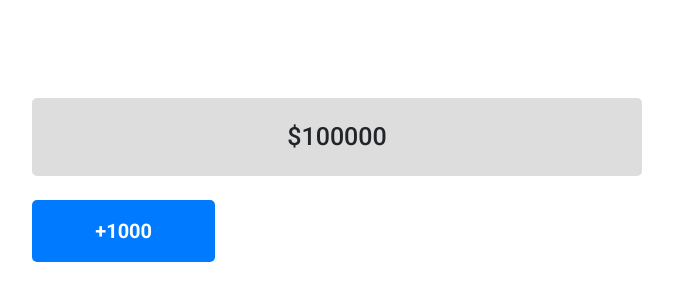
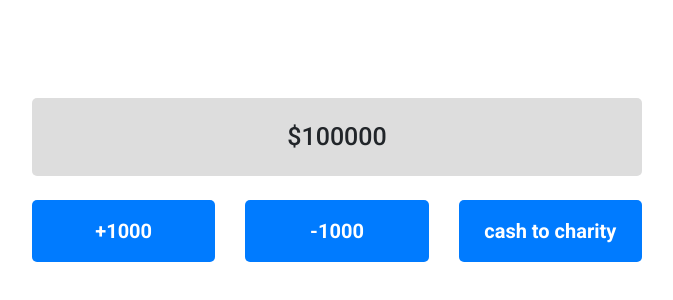
Before and after one commit to hossainrabbi/legend-of-zorro, a React (Create React App) app: page / in a window 1280 px wide. Shown: the part 220-520 px from the top of the page, without its empty margins (303-976 px from the left). Built offline with nearby package versions, Linux system fonts and the light colour scheme.

Commit message:
negatesBalance and cashToCharity end

```diff
--- a/src/components/BankButtons.js
+++ b/src/components/BankButtons.js
@@ -1,24 +1,36 @@
 import React from 'react';
 import { Button, Col, Row } from 'react-bootstrap';
 import { connect } from 'react-redux';
-import { addBalance } from '../redux/actions/balanceAction';
+import { addBalance, cashToCharity, negatesBalance } from '../redux/actions/balanceAction';
 
-const BankButtons = ({ addedBalance }) => (
+const BankButtons = (props) => (
     <Row className="mt-4">
         <Col md={4}>
-            <Button className="custom-btn w-100 py-3" onClick={() => addedBalance()}>
+            <Button className="custom-btn w-100 py-3" onClick={() => props.addBalance()}>
                 +1000
+            </Button>
+        </Col>
+        <Col md={4}>
+            <Button className="custom-btn w-100 py-3" onClick={() => props.negatesBalance()}>
+                -1000
+            </Button>
+        </Col>
+        <Col md={4}>
+            <Button className="custom-btn w-100 py-3" onClick={() => props.cashToCharity()}>
+                cash to charity
             </Button>
         </Col>
     </Row>
 );
 
 const mapStateToProps = (state) => ({
-    numOfCake: state.numOfCake,
+    bankBalance: state.bankBalance,
 });
 
 const mapDispatchToProps = (dispatch) => ({
-    addedBalance: () => dispatch(addBalance()),
+    addBalance: () => dispatch(addBalance()),
+    negatesBalance: () => dispatch(negatesBalance()),
+    cashToCharity: () => dispatch(cashToCharity()),
 });
 
 export default connect(mapStateToProps, mapDispatchToProps)(BankButtons);
--- a/src/redux/actions/actionType.js
+++ b/src/redux/actions/actionType.js
@@ -1,2 +1,3 @@
 export const ADD_BALANCE = 'ADD_BALANCE';
 export const NEGATES_BALANCE = 'NEGATES_BALANCE';
+export const CASH_TO_CHARIT = 'CASH_TO_CHARIT';
--- a/src/redux/actions/balanceAction.js
+++ b/src/redux/actions/balanceAction.js
@@ -1,9 +1,11 @@
-import { ADD_BALANCE, NEGATES_BALANCE } from './actionType';
+import { ADD_BALANCE, CASH_TO_CHARIT, NEGATES_BALANCE } from './actionType';
 
 export const addBalance = () => ({
     type: ADD_BALANCE,
 });
 
-export const NegatesBalance = () => ({
+export const negatesBalance = () => ({
     type: NEGATES_BALANCE,
 });
+
+export const cashToCharity = () => ({ type: CASH_TO_CHARIT });
--- a/src/redux/reducer/balanceReducer.js
+++ b/src/redux/reducer/balanceReducer.js
@@ -1,4 +1,4 @@
-import { ADD_BALANCE, NEGATES_BALANCE } from '../actions/actionType';
+import { ADD_BALANCE, CASH_TO_CHARIT, NEGATES_BALANCE } from '../actions/actionType';
 
 const initializingState = {
     bankBalance: 100000,
@@ -18,6 +18,11 @@ const balanceReducer = (state = initializingState, action) => {
                 ...state,
                 bankBalance: state.bankBalance - 1000,
             };
+        case CASH_TO_CHARIT:
+            return {
+                ...state,
+                bankBalance: 0,
+            };
         default:
             return state;
     }
```
